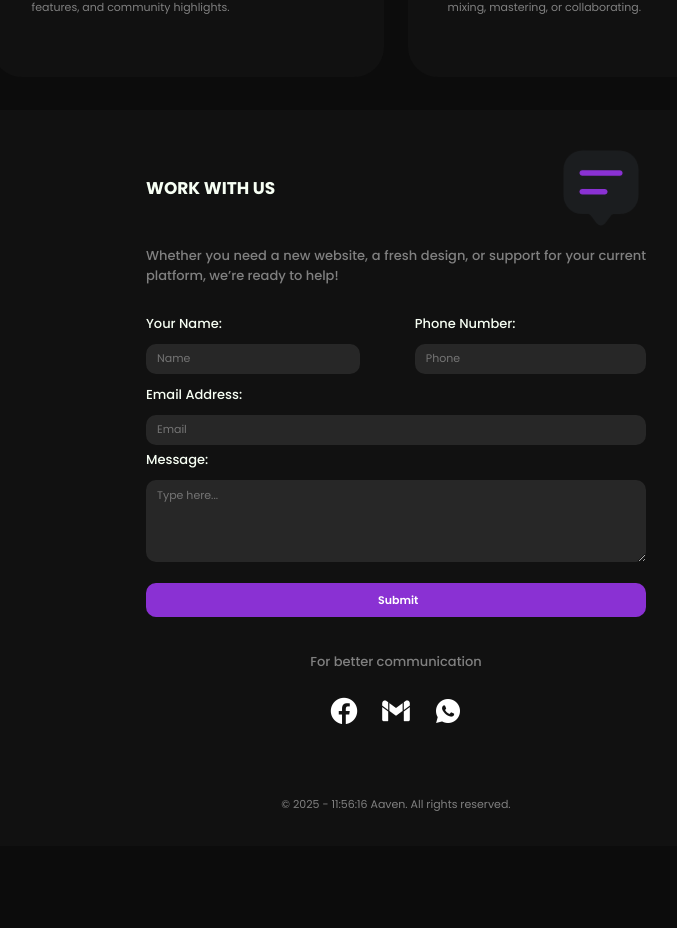
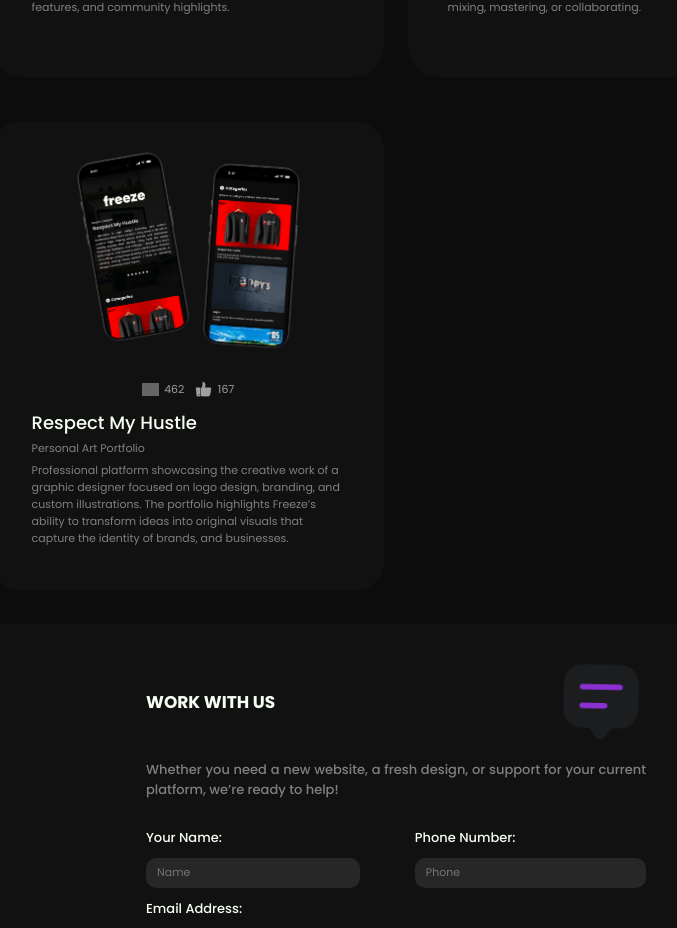
Before and after one commit to maphuthaaggrey-prog/aaven, a React (Vite) app: page / in a window 1280 px wide. Shown: the part 2179-3107 px from the top of the page, without its empty margins (244-921 px from the left). Before the commit the page ends 3058 px from the top, so only its background shows below. Built offline with nearby package versions, Linux system fonts and the light colour scheme; grey boxes are pictures that could not be loaded.

Commit message:
project update

```diff
--- a/src/assets/components/Projects.js
+++ b/src/assets/components/Projects.js
@@ -1,5 +1,6 @@
 import veteranbeatx from '../images/veteranbeatx.png'
 import majitamag from '../images/majitamag.png'
+import respectmyhustle from '../images/respectmyhustle.png'
 
 export const projects = [
     {
@@ -20,5 +21,14 @@ export const projects = [
         tools: "React Js - Javascript - CSS",
         description: `This website is a collection of music that Veteran Beatx has been part of. It showcases all the songs, albums, and projects he helped create — whether by producing, mixing, mastering, or collaborating.`,
     },
+    {
+        id: 3,
+        project: "Respect My Hustle",
+        image: respectmyhustle,
+        link: "https://maphuthaaggrey-prog.github.io/freeze/",
+        type: "Personal Art Portfolio",
+        tools: "React Js - Javascript - CSS",
+        description: `Professional platform showcasing the creative work of a graphic designer focused on logo design, branding, and custom illustrations. The portfolio highlights Freeze’s ability to transform ideas into original visuals that capture the identity of brands, and businesses.`,
+    },
 
 ]
```
Also changed, not shown: src/assets/images/respectmyhustle.png (added).
